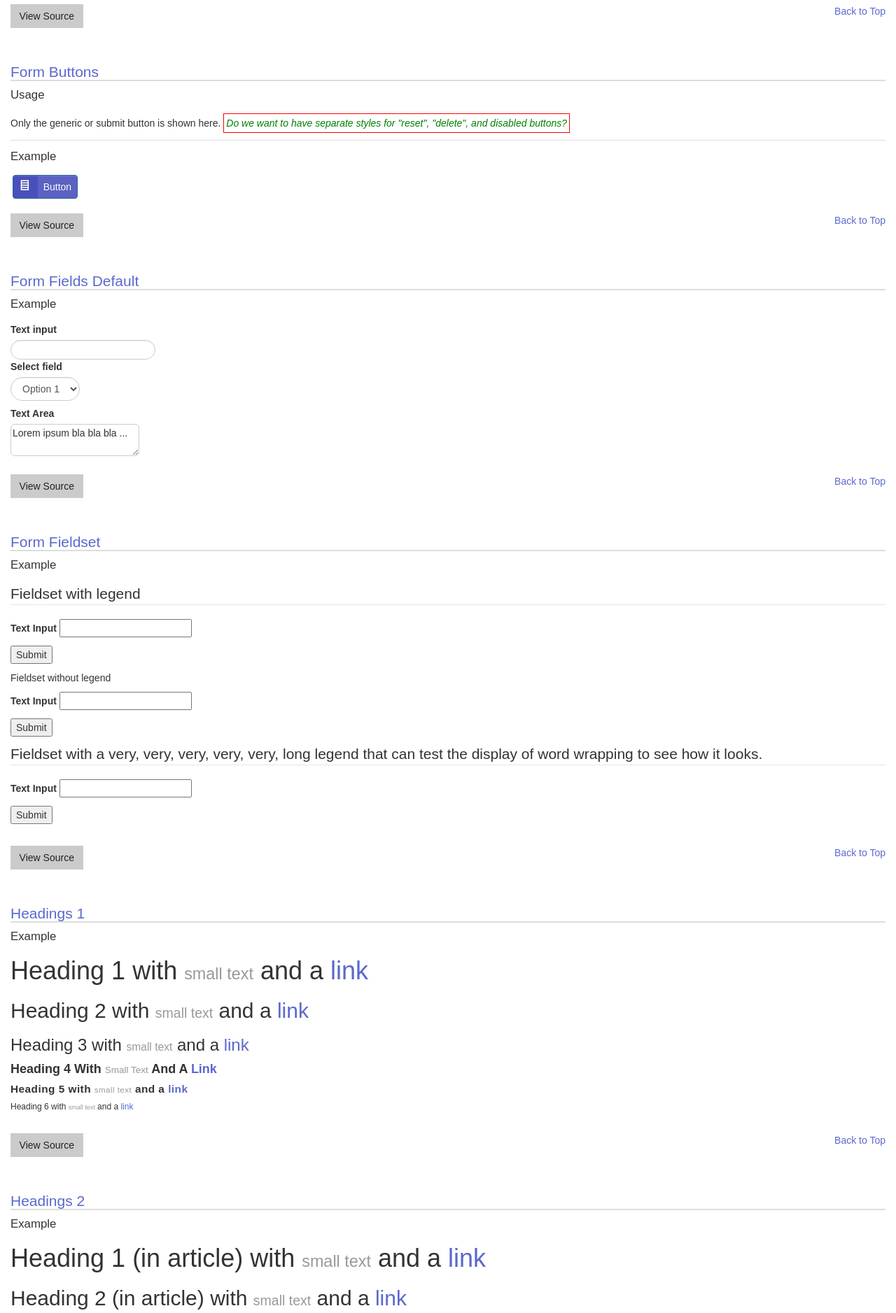
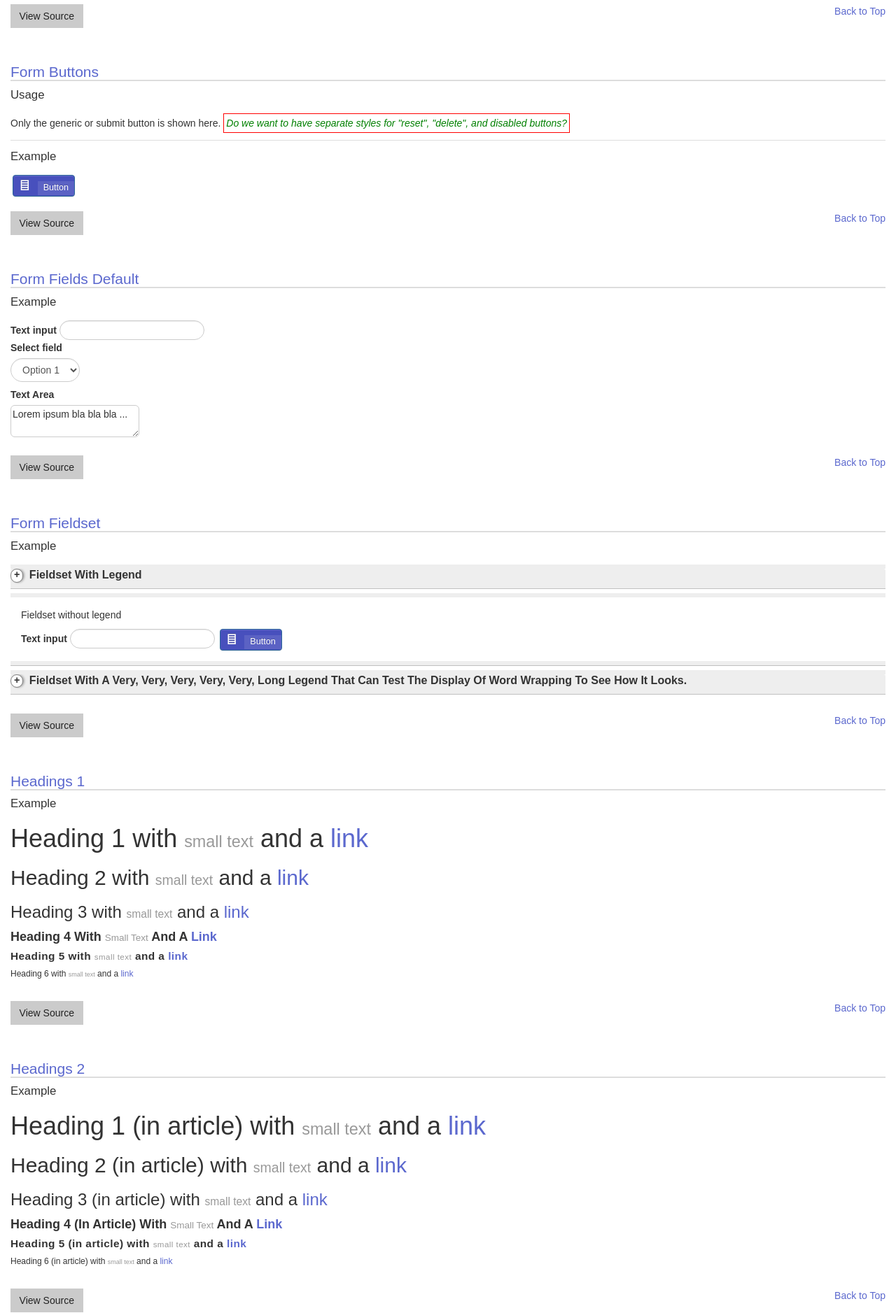
Before and after one commit to shanti-uva/drupal_shanti_sarvaka_theme, a PHP site: page /styleguide/index.php in a window 1280 px wide. Shown: the part 4247-6124 px from the top of the page at 70% size. Run offline with PHP 8.4, Linux system fonts and the light colour scheme; grey boxes labelled with a size stand in for pictures from a placeholder-image service; some libraries are stand-ins or nearby versions.

Commit message:
Update to styleguid and theme for fieldsets

```diff
--- a/css/main.css
+++ b/css/main.css
@@ -547,7 +547,7 @@ a,a:visited,a:hover,a:focus{text-decoration:none}
 }
 .panel-default .panel-heading{
 	background-image:none;
-	background:#f2f2f2;
+	background:#eeeeee;
   margin:0;
   padding:0;
 }
@@ -562,7 +562,7 @@ a,a:visited,a:hover,a:focus{text-decoration:none}
 }
 .panel-group,
 .panel-default>.panel-heading+.panel-collapse .panel-body,
-.panel-group .panel-heading+.panel-collapse .panel-body{ margin:0; background-color:transparent; border:none;}
+.panel-group .panel-heading+.panel-collapse .panel-body{ margin:0; background-color:#eeeeee; border:none;}
 .panel-group .panel+.panel{ margin-top:0;}
 .panel-group{
   border:none;
--- a/css/new.css
+++ b/css/new.css
@@ -371,6 +371,11 @@ h5, .h5 {
 	border-radius: 20px;
 	-webkit-border-radius: 20px;
 	-moz-border-radius: 20px;
+	background-color: #ffffff;
+}
+
+input.form-control.form-text {
+	display: inline-block;
 }
 
 .form-textarea-wrapper textarea {
@@ -383,6 +388,12 @@ h5, .h5 {
 select.form-control.ss-select {
 	width: auto;
 	margin-bottom: 8px;
+}
+
+select.form-control.ss-select[multiple] {
+	border-radius: 3px;
+	-webkit-border-radius: 3px;
+	-moz-border-radius: 3px;
 }
 
 button.btn-primary, button.btn-success, button.btn-info, button.btn-warning, button.btn-danger {
@@ -407,8 +418,9 @@ button.btn-primary i.shanticon {
 
 button.btn-primary span {
 	display: inline-block;
-	padding: 6px 8px;
+	padding: 1px 8px;
 	background-color: rgba(255, 255, 255, .1);
+	font-size: 90%;
 }
 
 button#edit-delete:hover {
@@ -418,6 +430,7 @@ button#edit-delete:hover {
 
 .form-text {
 	height: 28px;
+	background-color: #ffffff;
 }
 
 textarea {
@@ -433,8 +446,8 @@ div.field-accordion {
 	background-color: #EEE;
 }
 
-div.field-accordion * {
-	background-color: #EEE;
+div.field-accordion div.panel-body .form-text {
+	background-color: #ffffff;
 }
 
 div.field-accordion div.panel-heading {
@@ -564,7 +577,6 @@ div.carouseldiv .container-fluid {
     box-shadow: 0 1px 1px rgba(0, 0, 0, 0.1);
 }
 
-
 /*  Carousel Header */
 div.carouseldiv .header {
 	margin-top: 30px;
@@ -632,8 +644,9 @@ div.inline { display: inline-block; }
 
 article.main-content p { text-align: justify; } /* Justify paragraphs */
 
-a { color: #5b68ce; }
+body a, body a:visited, body a:active { color: #5b68ce; }
 
+body a:hover { color: #000F81; }
 
 /* Miscellaneous Styles */
 
--- a/styleguide/index.php
+++ b/styleguide/index.php
@@ -71,6 +71,8 @@
 <meta charset="utf-8">
   <title>Style Guide Boilerplate</title>
   <meta name="viewport" content="width=device-width">
+  <script type="text/javascript" src="http://mediabase.dev/sites/all/modules/contrib/jquery_update/replace/jquery/1.10/jquery.min.js?v=1.10.2"></script>
+  <script type="text/javascript" src="http://mediabase.dev/sites/all/themes/shanti_sarvaka/js/vendor/bootstrap.min.js?n8ic4w"></script>
   <link rel="shortcut icon" href="http://mediabase.dev/sites/all/themes/shanti_sarvaka/favicon.ico" type="image/vnd.microsoft.icon" />
   <!-- Style Guide Boilerplate Styles -->
   <link rel="stylesheet" href="css/sg-style.css">
--- a/styleguide/markup/base/form-fieldset.html
+++ b/styleguide/markup/base/form-fieldset.html
@@ -1,19 +1,56 @@
 <form>
-  <fieldset>
-    <legend>Fieldset with legend</legend>
-    <p><label>Text Input</label> <input type="text"></p>
-    <p><input type="submit" value="Submit"></p>
-  </fieldset>
+	<div class="field-accordion panel-group">
+	  <div class="panel panel-default">
+	    <div class="panel-heading">
+	      <h4 class="panel-title">
+	        <span class="ss-fieldset-toggle">+</span>
+	        <a data-toggle="collapse" data-parent="#accordion" href="#bs-collapsible-div-content">Fieldset with legend</a>
+	      </h4>
+	    </div>
+	    <div id="bs-collapsible-div-content" class="panel-collapse collapse">
+	     <div class="panel-body">
+	    	<div><label>Text input</label> <input type="text" class="form-control form-text" />
+	     	<button type="submit" id="edit-submit--00" name="op" class="btn btn-primary form-submit">
+		  		<i class="shanticon shanticon-texts"></i>
+		  		<span>Button</span>
+		  	</button>
+		  	</div>
+	     </div>
+	   </div>
+	 </div>
+	</div>
 
-  <fieldset>
-    <p>Fieldset without legend</p>
-    <p><label>Text Input</label> <input type="text"></p>
-    <p><input type="submit" value="Submit"></p>
-  </fieldset>
+  <div class="field-accordion panel-group">
+	  <div class="panel panel-default">
+	     <div class="panel-body">
+		     	<p>Fieldset without legend</p>
+		    	<div><label>Text input</label> <input type="text" class="form-control form-text" />
+		     	<button type="submit" id="edit-submit--00" name="op" class="btn btn-primary form-submit">
+			  		<i class="shanticon shanticon-texts"></i>
+			  		<span>Button</span>
+			  	</button></div>
+	     </div>
+	   </div>
+	 </div>
 
-  <fieldset>
-    <legend>Fieldset with a very, very, very, very, very, long legend that can test the display of word wrapping to see how it looks.</legend>
-    <p><label>Text Input</label> <input type="text"></p>
-    <p><input type="submit" value="Submit"></p>
-  </fieldset>
+	<div class="field-accordion panel-group">
+	  <div class="panel panel-default">
+	    <div class="panel-heading">
+	      <h4 class="panel-title">
+	        <span class="ss-fieldset-toggle">+</span>
+	        <a data-toggle="collapse" data-parent="#accordion" href="#bs-collapsible-div-content2">Fieldset with a very, very, very, very, very, long legend that can test the display of word wrapping to see how it looks.</a>
+	      </h4>
+	    </div>
+	    <div id="bs-collapsible-div-content2" class="panel-collapse collapse">
+	     <div class="panel-body">
+	    	<div><label>Text input</label> <input type="text" class="form-control form-text" />
+	     	<button type="submit" id="edit-submit--00" name="op" class="btn btn-primary form-submit">
+		  		<i class="shanticon shanticon-texts"></i>
+		  		<span>Button</span>
+		  	</button>
+	     </div></div>
+	   </div>
+	 </div>
+	</div>
+
 </form>
```
Also changed, not shown: template.php (+29 -9 lines), styleguide/css/style.css (line endings or trailing spaces).
